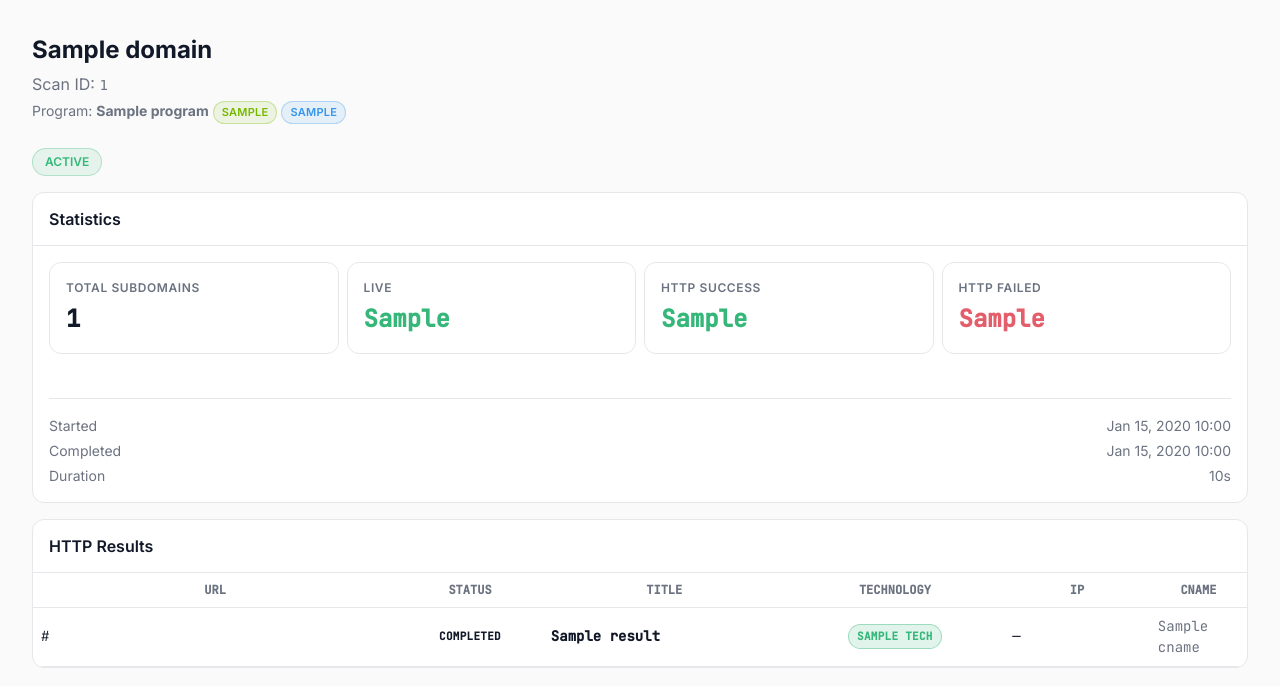
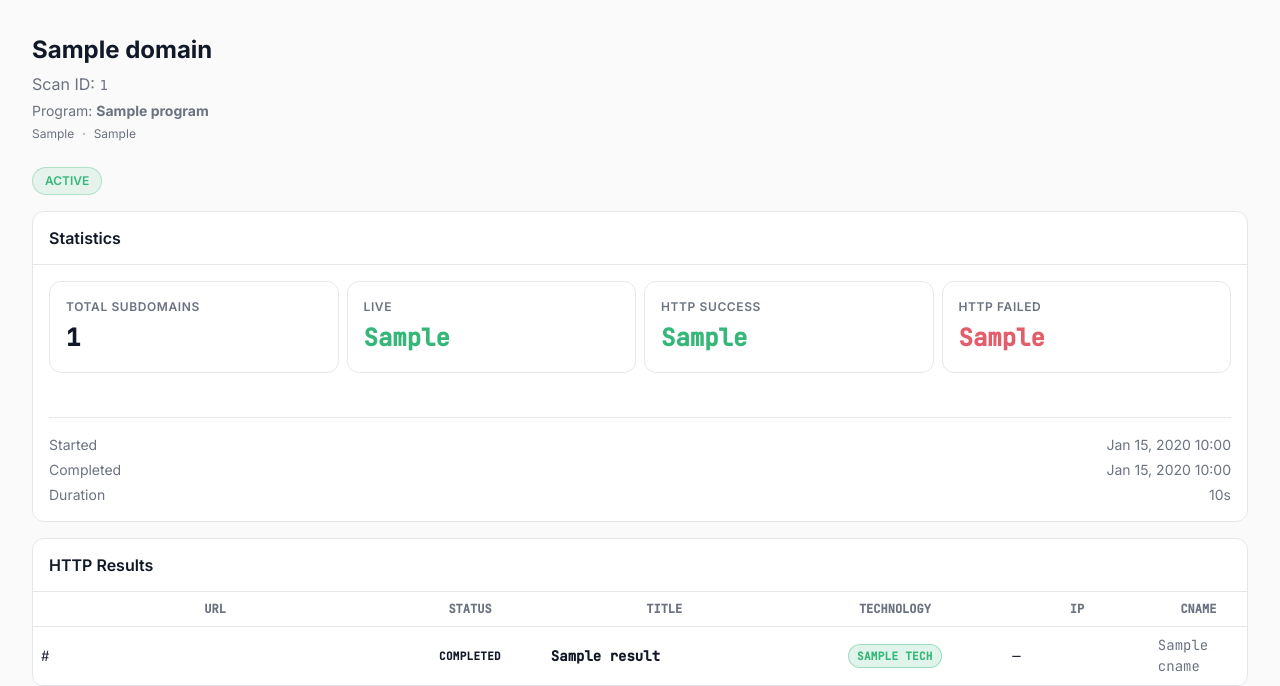
Before and after one commit to l1ackersalman/scanX, a Django app: template templates/scan_detail.html in a window 1280 px wide. Shown: the part 64-750 px from the top of the page. Run offline with Django 5.2, Linux system fonts and the light colour scheme; the template is opened without the code that fills it: most values are stand-ins (such as "Sample title", 1, 10 or a date in 2020); data that the repository does not hold is empty.

Commit message:
Show platform and program type under program name on scan detail page

```diff
--- a/templates/scan_detail.html
+++ b/templates/scan_detail.html
@@ -103,9 +103,12 @@
     </p>
     {% if scan.program %}
     <p style="margin: var(--sx-space-1) 0 0; color: var(--sx-text-secondary); font-size: var(--sx-text-sm);">
-      Program: <strong>{% if scan.program.title %}{{ scan.program.title }}{% else %}{{ scan.program.name }}{% endif %}</strong>
-      <span class="badge badge-free">{{ scan.program.get_platform_display }}</span>
-      <span class="badge badge-downloadable">{{ scan.program.program_type|upper }}</span>
+      Program: <strong>{{ scan.program.name }}</strong>
+    </p>
+    <p style="margin: var(--sx-space-1) 0 0; color: var(--sx-text-secondary); font-size: var(--sx-text-xs); display: flex; gap: var(--sx-space-2); align-items: center;">
+      <span>{{ scan.program.get_platform_display }}</span>
+      <span>·</span>
+      <span>{{ scan.program.get_program_type_display }}</span>
     </p>
     {% endif %}
   </div>
```
